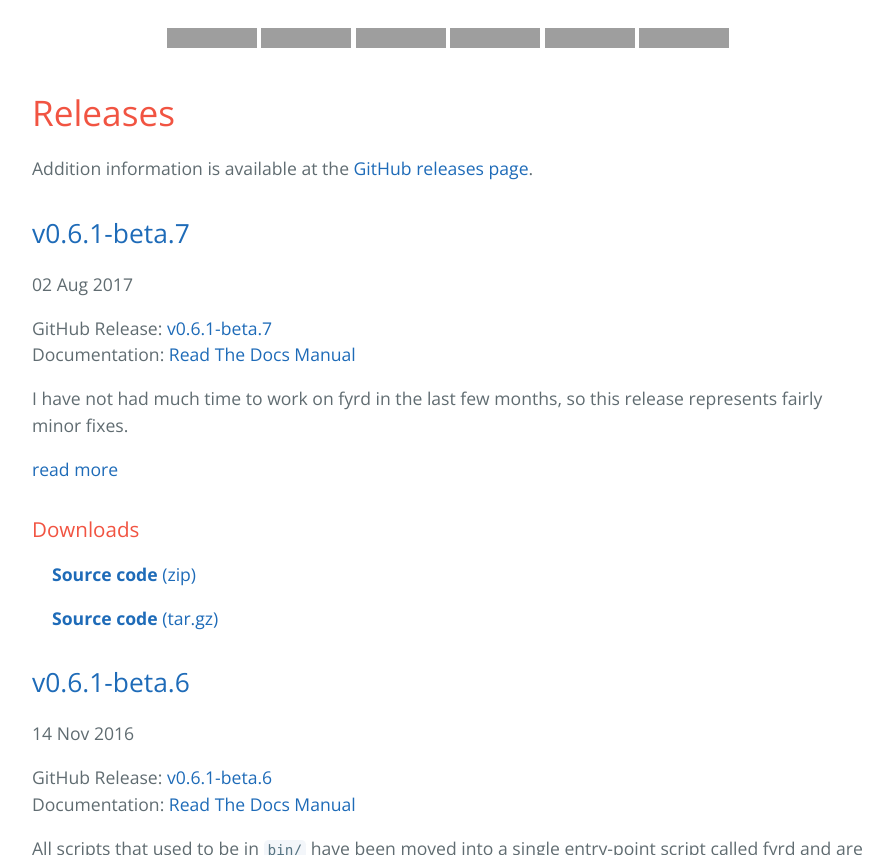
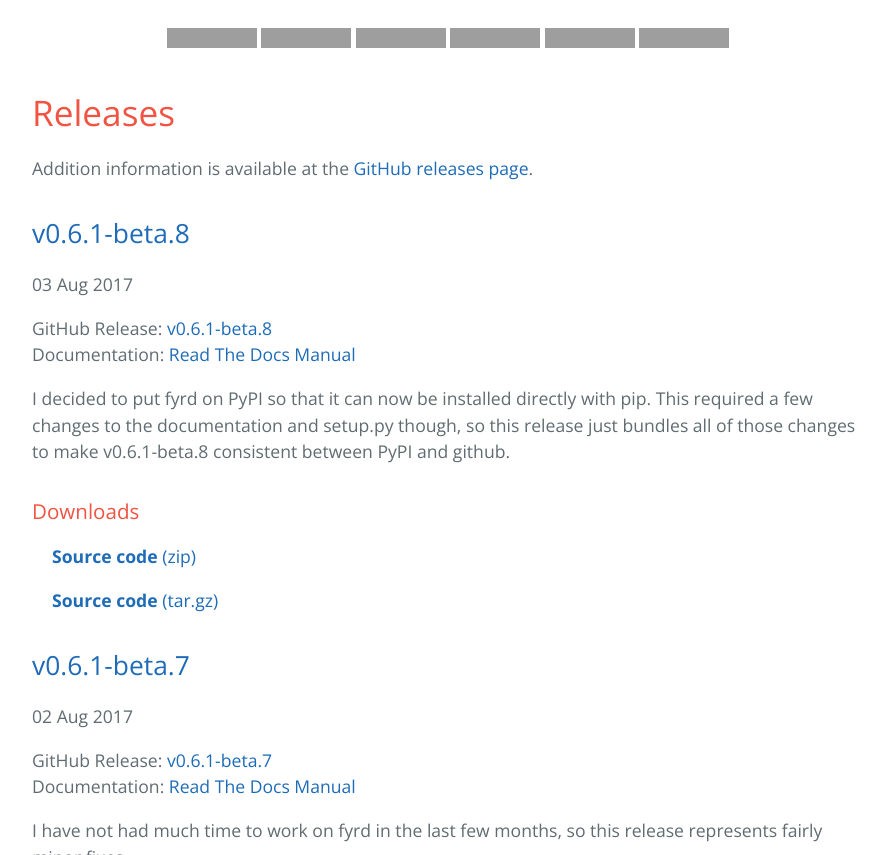
Before and after one commit to MikeDacre/fyrd, a Jekyll site: the page built from releases/index.html, in a window 1280 px wide and 900 px high, scrolled down 584 px, cut to the strip 45-900 px from the top of the window. Shown: the whole strip, without its empty margins (192-1085 px from the left). Built offline with Jekyll 4.4.1, drawn with Linux system fonts in a browser that asks for light colours; nearby versions of some CDN libraries; grey boxes are pictures that could not be loaded.

Commit message:
Version 0.6.1-beta.8 release notes

```diff
--- a/_config.yml
+++ b/_config.yml
@@ -2,9 +2,8 @@
 title:        Fyrd
 tagline:      "A Python Cluster: Submit functions and shell scripts to torque, slurm, or local machines using easy python syntax."
 description:  "Submit functions and shell scripts to torque, slurm, or local machines using easy python syntax."
-version:      "0.6.1-beta.6"
+version:      "0.6.1-beta.8"
 baseurl:      "https://fyrd.science"
-# baseurl:      "/fyrd"
 csshighlight: default
 
 # License
--- /dev/null
+++ b/_posts/releases/2017-08-03-version-0.6.1-beta.8.md
@@ -0,0 +1,13 @@
+---
+layout:      release
+categories:  news releases
+version:     "v0.6.1-beta.8"
+date:        2017-08-03 08:14:57
+title:       "Version 0.6.1-beta.8 Released"
+description: "Version 0.6.1-beta.8 is a minor change to documentation and packaging"
+---
+
+I decided to put fyrd on PyPI so that it can now be installed directly with
+pip. This required a few changes to the documentation and setup.py though, so
+this release just bundles all of those changes to make v0.6.1-beta.8 consistent
+between PyPI and github.
```
Also changed, not shown: 1 other file.
